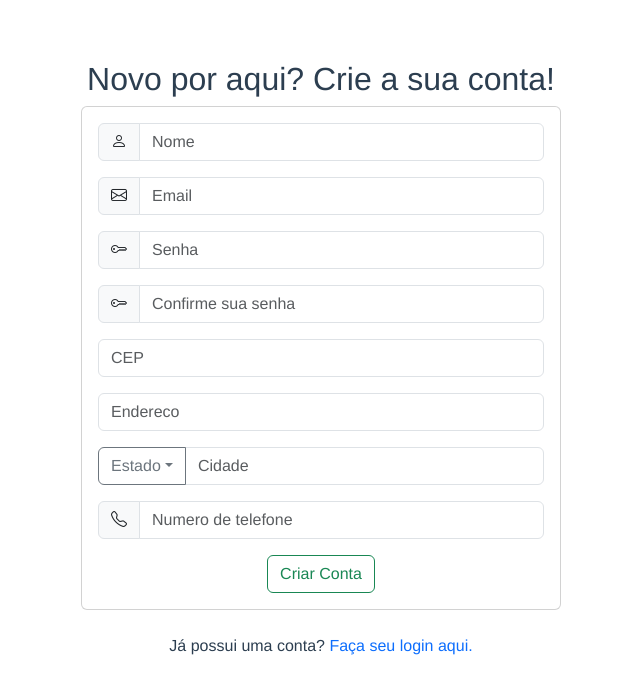
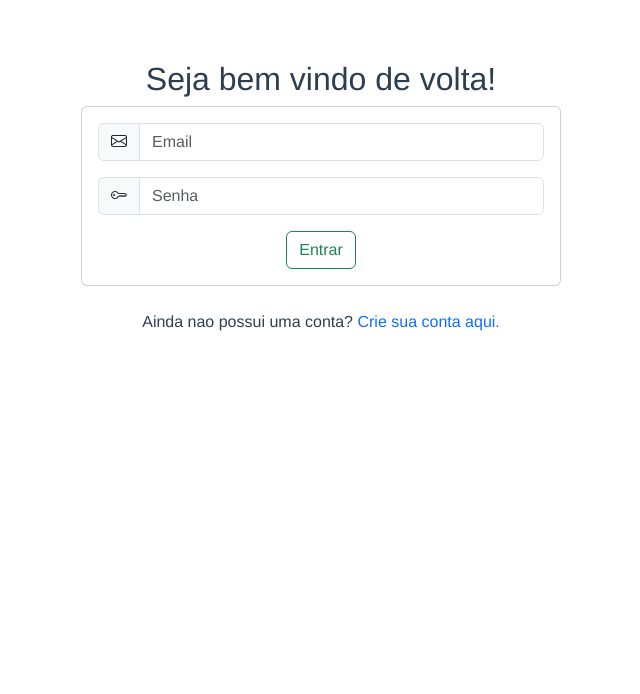
Before and after one commit to OutraContaDoLuis/ecommerce, a Vue app: page /register in a window 1280 px wide. Shown: the top 694 px of the page, without its empty margins (319-959 px from the left). Built offline with nearby package versions, Linux system fonts and the light colour scheme.

Commit message:
Criando o LoginPage

```diff
--- a/src/App.vue
+++ b/src/App.vue
@@ -1,14 +1,14 @@
 <template>
-  <RegisterPage />
+  <LoginPage />
 </template>
 
 <script>
-import RegisterPage from './pages/RegisterPage.vue'
+import LoginPage from './pages/LoginPage.vue'
 
 export default {
   name: 'App',
   components: {
-    RegisterPage
+    LoginPage
   }
 }
 </script>
--- /dev/null
+++ b/src/pages/LoginPage.vue
@@ -0,0 +1,77 @@
+<template>
+    <div class="grid text-center">
+        <h2 class="h2">Seja bem vindo de volta!</h2>
+        <div class="justify-content-md-center">
+            <div class="card card-center" style="width: 30rem;">
+                <div class="card-body">
+                    <div class="input-group mb-3">
+                        <span class="input-group-text" id="basic-addon1">
+                            <i class="bi bi-envelope"></i>
+                        </span>
+                        <input type="text" class="form-control" placeholder="Email" aria-label="Username" aria-describedby="basic-addon1" v-model="email">
+                    </div>
+                    <div class="input-group mb-3">
+                        <span class="input-group-text" id="basic-addon1">
+                            <i class="bi bi-key"></i>
+                        </span>
+                        <input type="password" class="form-control" placeholder="Senha" aria-label="Username" aria-describedby="basic-addon1" v-model="password">
+                    </div>
+                    <button type="button" class="btn btn-outline-success" v-on:click="validateForms">Entrar</button>
+                </div>
+            </div>
+        </div>
+        <br>
+        <div>
+            <p>Ainda nao possui uma conta? <span class="span-link">Crie sua conta aqui.</span></p>
+        </div>
+    </div>
+</template>
+
+<script>
+
+export default {
+    name: 'LoginPage',
+    data() {
+        return {
+
+        }
+    },
+    methods: {
+        validateForms() {
+
+        }
+    }
+}
+
+</script>
+
+<style scoped>
+
+.box__p {
+    padding: 0 auto;
+}
+
+.password--invalid__p {
+    color: rgb(255, 63, 63);
+}
+
+.password--valid__p {
+    color: rgb(28, 190, 28);
+}
+
+.password--invalid__p, .password--valid__p {
+    font-size: 14px;
+    text-align: start;
+    margin: 0 auto;
+    float: none;
+}
+
+.invalid__input {
+    border-color: rgb(255, 63, 63);
+}
+
+.invalid__i {
+    color: rgb(255, 63, 63);
+}
+
+</style>
```
